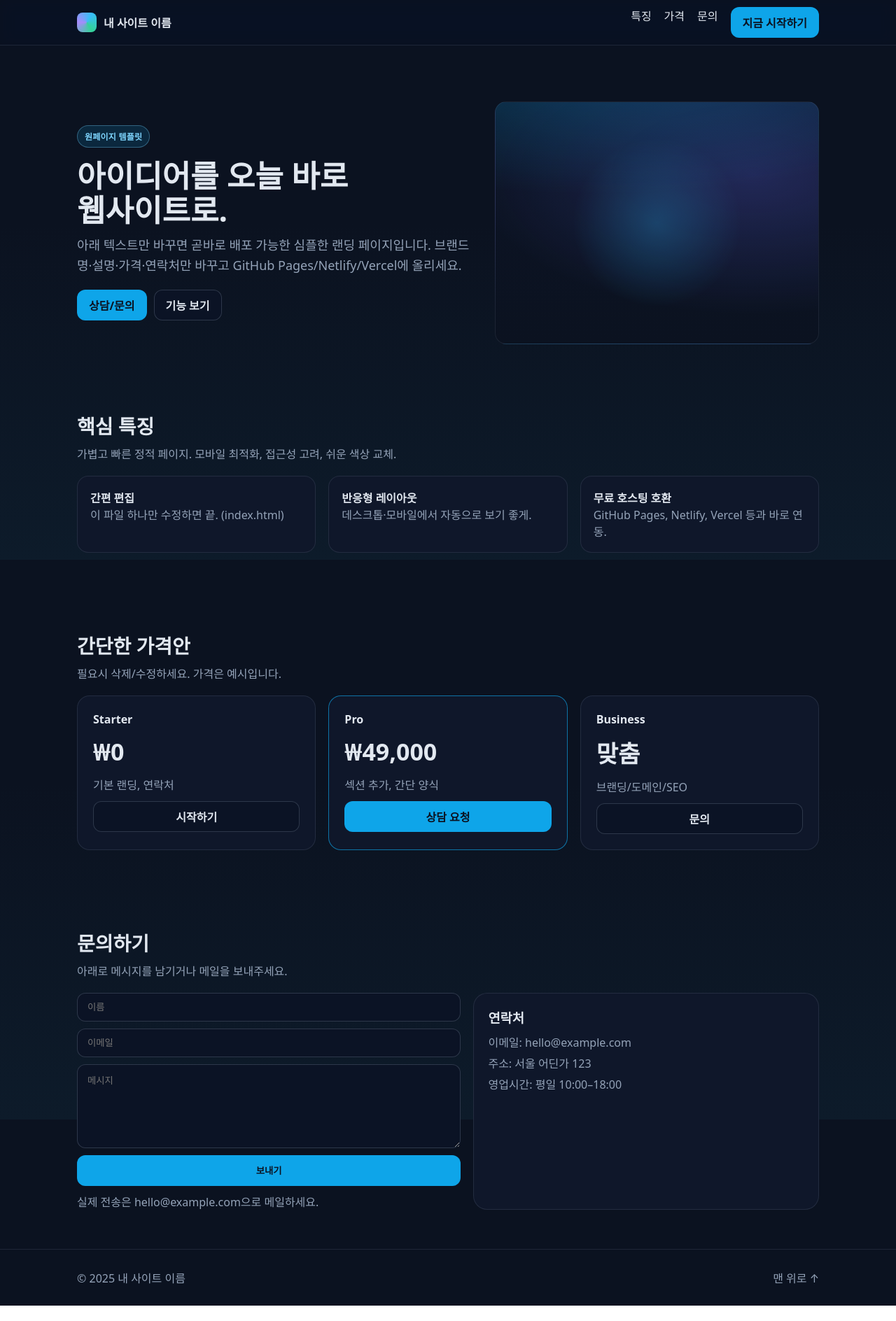
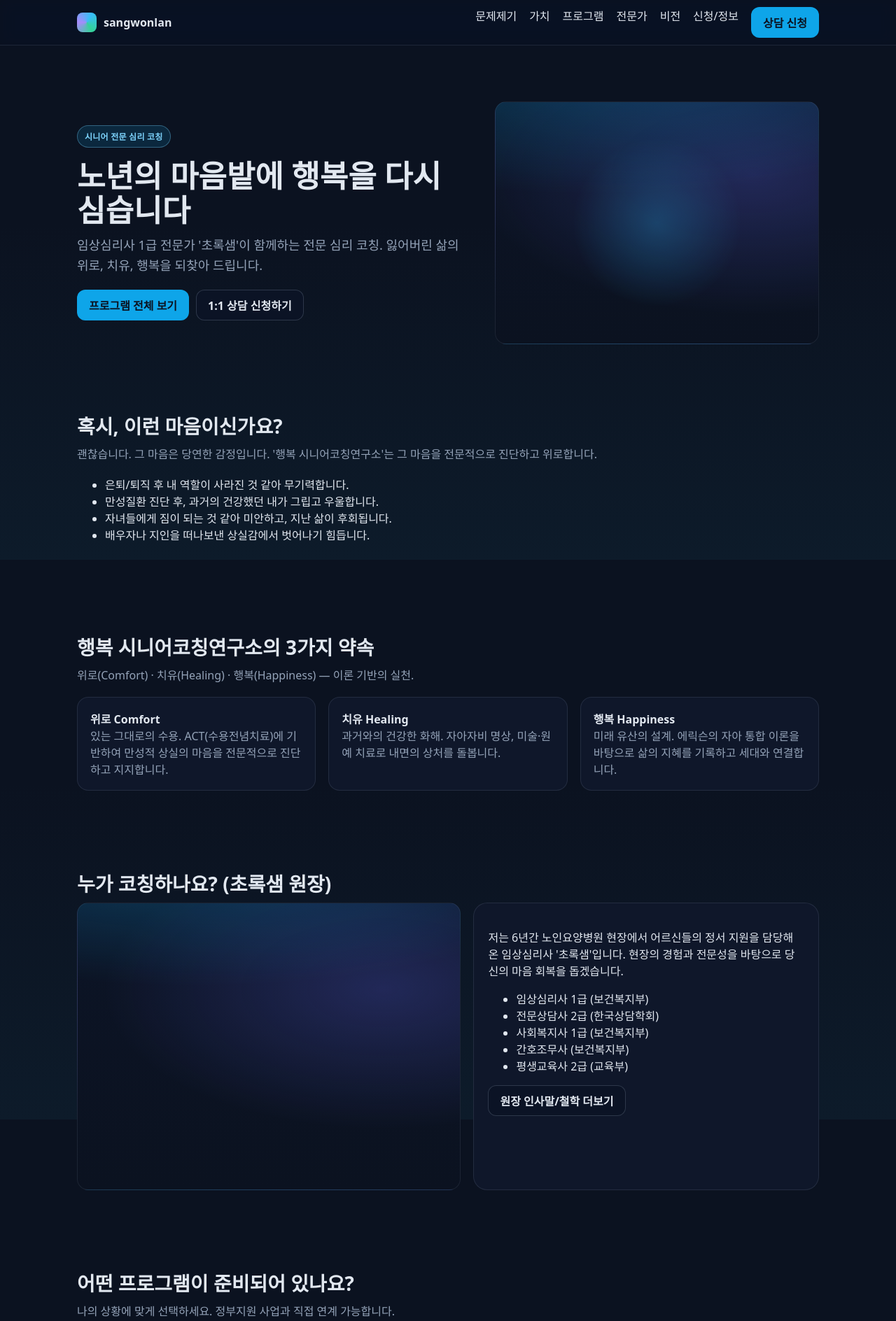
Before and after one commit to sangwonlan/sangwonlan.github.io, a plain HTML site: page index.html in a window 1280 px wide. Shown: the top 1888 px of the page at 70% size. Before the commit the page ends 1866 px from the top, so only its background shows below. Drawn offline with Linux system fonts and the light colour scheme.

Commit message:
Update index.html

```diff
--- a/index.html
+++ b/index.html
@@ -3,10 +3,10 @@
 <head>
   <meta charset="utf-8" />
   <meta name="viewport" content="width=device-width, initial-scale=1" />
-  <title>내 사이트 이름 — 간단한 원페이지</title>
-  <meta name="description" content="내 서비스/프로젝트를 소개하는 간단한 원페이지 템플릿" />
-  <meta property="og:title" content="내 사이트 이름" />
-  <meta property="og:description" content="내 서비스/프로젝트를 소개하는 간단한 원페이지 템플릿" />
+  <title>행복 시니어코칭연구소 — 노년의 마음밭에 위로와 치유, 행복을 다시 심습니다.</title>
+  <meta name="description" content="행복 시니어코칭연구소 | 노년의 마음밭에 위로와 치유, 행복을 다시 심습니다. 임상심리사 1급 '초록샘' 원장의 시니어 전문 심리상담." />
+  <meta property="og:title" content="행복 시니어코칭연구소" />
+  <meta property="og:description" content="행복 시니어코칭연구소 | 노년의 마음밭에 위로와 치유, 행복을 다시 심습니다. 임상심리사 1급 '초록샘' 원장의 시니어 전문 심리상담." />
   <meta property="og:type" content="website" />
   <meta name="theme-color" content="#0ea5e9" />
   <style>
@@ -80,42 +80,51 @@
       .menu-btn{display:inline-flex}
     }
   </style>
+  <meta name="twitter:description" content="행복 시니어코칭연구소 | 노년의 마음밭에 위로와 치유, 행복을 다시 심습니다. 임상심리사 1급 '초록샘' 원장의 시니어 전문 심리상담.">
 </head>
 <body>
   <header>
     <div class="container nav">
       <a class="brand" href="#top">
         <div class="brand__logo" aria-hidden></div>
-        <span>내 사이트 이름</span>
+        <span>sangwonlan</span>
       </a>
       <nav class="nav__links" aria-label="주요 메뉴">
-        <a href="#features">특징</a>
-        <a href="#pricing">가격</a>
-        <a href="#contact">문의</a>
-        <a class="btn btn--pri" href="#contact">지금 시작하기</a>
+        <a href="#pain">문제제기</a>
+        <a href="#values">가치</a>
+        <a href="#programs">프로그램</a>
+        <a href="#expert">전문가</a>
+        <a href="#vision">비전</a>
+        <a href="#apply">신청/정보</a>
+        <a class="btn btn--pri" href="#apply">상담 신청</a>
       </nav>
       <button class="btn menu-btn" id="menuToggle" aria-expanded="false" aria-controls="mobileMenu">메뉴</button>
     </div>
     <div id="mobileMenu" class="container" hidden>
-      <div style="display:flex;gap:12px;padding:12px 0 16px">
-        <a href="#features">특징</a>
-        <a href="#pricing">가격</a>
-        <a href="#contact">문의</a>
-        <a class="btn btn--pri" href="#contact">지금 시작하기</a>
+      <div style="display:flex;gap:12px;padding:12px 0 16px;flex-wrap:wrap">
+        <a href="#pain">문제제기</a>
+        <a href="#values">가치</a>
+        <a href="#programs">프로그램</a>
+        <a href="#expert">전문가</a>
+        <a href="#vision">비전</a>
+        <a href="#apply">신청/정보</a>
+        <a class="btn btn--pri" href="#apply">상담 신청</a>
       </div>
+    </div>
     </div>
   </header>
 
   <main id="top" class="container">
+    <!-- 1. 메인 화면 (첫인상: 신뢰와 공감) -->
     <section class="hero">
       <div class="hero__grid">
         <div>
-          <span class="tag">원페이지 템플릿</span>
-          <h1>아이디어를 오늘 바로 <br/>웹사이트로.</h1>
-          <p>아래 텍스트만 바꾸면 곧바로 배포 가능한 심플한 랜딩 페이지입니다. 브랜드명·설명·가격·연락처만 바꾸고 GitHub Pages/Netlify/Vercel에 올리세요.</p>
+          <span class="tag">시니어 전문 심리 코칭</span>
+          <h1>노년의 마음밭에 행복을 다시 심습니다</h1>
+          <p>임상심리사 1급 전문가 '초록샘'이 함께하는 전문 심리 코칭. 잃어버린 삶의 위로, 치유, 행복을 되찾아 드립니다.</p>
           <div style="display:flex;gap:10px;flex-wrap:wrap">
-            <a class="btn btn--pri" href="#contact">상담/문의</a>
-            <a class="btn" href="#features">기능 보기</a>
+            <a class="btn btn--pri" href="#programs">프로그램 전체 보기</a>
+            <a class="btn" href="#apply">1:1 상담 신청하기</a>
           </div>
         </div>
         <div class="card illus" aria-hidden>
@@ -124,66 +133,118 @@
       </div>
     </section>
 
-    <section id="features">
-      <h2>핵심 특징</h2>
-      <p class="lead">가볍고 빠른 정적 페이지. 모바일 최적화, 접근성 고려, 쉬운 색상 교체.</p>
+    <!-- 2. 문제 제기 (공감 유도) -->
+    <section id="pain">
+      <h2>혹시, 이런 마음이신가요?</h2>
+      <p class="lead">괜찮습니다. 그 마음은 당연한 감정입니다. '행복 시니어코칭연구소'는 그 마음을 전문적으로 진단하고 위로합니다.</p>
+      <ul>
+        <li>은퇴/퇴직 후 내 역할이 사라진 것 같아 무기력합니다.</li>
+        <li>만성질환 진단 후, 과거의 건강했던 내가 그립고 우울합니다.</li>
+        <li>자녀들에게 짐이 되는 것 같아 미안하고, 지난 삶이 후회됩니다.</li>
+        <li>배우자나 지인을 떠나보낸 상실감에서 벗어나기 힘듭니다.</li>
+      </ul>
+    </section>
+
+    <!-- 3. 핵심 가치 (솔루션) -->
+    <section id="values">
+      <h2>행복 시니어코칭연구소의 3가지 약속</h2>
+      <p class="lead">위로(Comfort) · 치유(Healing) · 행복(Happiness) — 이론 기반의 실천.</p>
       <div class="features">
         <div class="feature">
-          <strong>간편 편집</strong>
-          <p>이 파일 하나만 수정하면 끝. (index.html)</p>
+          <strong>위로 Comfort</strong>
+          <p>있는 그대로의 수용. ACT(수용전념치료)에 기반하여 만성적 상실의 마음을 전문적으로 진단하고 지지합니다.</p>
         </div>
         <div class="feature">
-          <strong>반응형 레이아웃</strong>
-          <p>데스크톱·모바일에서 자동으로 보기 좋게.</p>
+          <strong>치유 Healing</strong>
+          <p>과거와의 건강한 화해. 자아자비 명상, 미술·원예 치료로 내면의 상처를 돌봅니다.</p>
         </div>
         <div class="feature">
-          <strong>무료 호스팅 호환</strong>
-          <p>GitHub Pages, Netlify, Vercel 등과 바로 연동.</p>
+          <strong>행복 Happiness</strong>
+          <p>미래 유산의 설계. 에릭슨의 자아 통합 이론을 바탕으로 삶의 지혜를 기록하고 세대와 연결합니다.</p>
         </div>
       </div>
     </section>
 
-    <section id="pricing">
-      <h2>간단한 가격안</h2>
-      <p class="lead">필요시 삭제/수정하세요. 가격은 예시입니다.</p>
-      <div class="pricing">
-        <div class="plan">
-          <div><strong>Starter</strong></div>
-          <div class="price">₩0</div>
-          <div class="muted">기본 랜딩, 연락처</div>
-          <a class="btn" href="#contact">시작하기</a>
-        </div>
-        <div class="plan" style="border-color:rgba(14,165,233,.65)">
-          <div><strong>Pro</strong></div>
-          <div class="price">₩49,000</div>
-          <div class="muted">섹션 추가, 간단 양식</div>
-          <a class="btn btn--pri" href="#contact">상담 요청</a>
-        </div>
-        <div class="plan">
-          <div><strong>Business</strong></div>
-          <div class="price">맞춤</div>
-          <div class="muted">브랜딩/도메인/SEO</div>
-          <a class="btn" href="#contact">문의</a>
+    <!-- 4. 전문가 소개 (신뢰) -->
+    <section id="expert">
+      <h2>누가 코칭하나요? (초록샘 원장)</h2>
+      <div class="contact">
+        <div class="card illus" aria-hidden title="프로필 이미지 자리"></div>
+        <div class="card">
+          <p>저는 6년간 노인요양병원 현장에서 어르신들의 정서 지원을 담당해 온 임상심리사 '초록샘'입니다. 현장의 경험과 전문성을 바탕으로 당신의 마음 회복을 돕겠습니다.</p>
+          <ul>
+            <li>임상심리사 1급 (보건복지부)</li>
+            <li>전문상담사 2급 (한국상담학회)</li>
+            <li>사회복지사 1급 (보건복지부)</li>
+            <li>간호조무사 (보건복지부)</li>
+            <li>평생교육사 2급 (교육부)</li>
+          </ul>
+          <a class="btn" href="#apply">원장 인사말/철학 더보기</a>
         </div>
       </div>
     </section>
 
-    <section id="contact">
-      <h2>문의하기</h2>
-      <p class="lead">아래로 메시지를 남기거나 메일을 보내주세요.</p>
+    <!-- 5. 프로그램 (구체적 상품) -->
+    <section id="programs">
+      <h2>어떤 프로그램이 준비되어 있나요?</h2>
+      <p class="lead">나의 상황에 맞게 선택하세요. 정부지원 사업과 직접 연계 가능합니다.</p>
+      <div class="pricing">
+        <div class="plan" style="border-color:rgba(14,165,233,.65)">
+          <div><strong>1:1 심층 정서 코칭</strong></div>
+          <div class="muted">마음투자지원사업 연계 · 우울/불안/상실감</div>
+          <a class="btn btn--pri" href="#apply">상담 신청</a>
+        </div>
+        <div class="plan">
+          <div><strong>내 삶의 지혜 아카이브</strong></div>
+          <div class="muted">평생교육/자아통합 · 은퇴 후 삶 설계 그룹</div>
+          <a class="btn" href="#apply">자세히 보기</a>
+        </div>
+        <div class="plan">
+          <div><strong>행복 유산 기록 워크숍</strong></div>
+          <div class="muted">지역사회/세대 통합 · 멀티미디어 유산 제작</div>
+          <a class="btn" href="#apply">문의하기</a>
+        </div>
+      </div>
+    </section>
+
+    <!-- 6. 연구소 비전 (차별점) -->
+    <section id="vision">
+      <h2>우리는 끊임없이 연구합니다</h2>
       <div class="contact">
-        <form onsubmit="event.preventDefault(); alert('데모 폼입니다. 메일 링크를 사용하세요!');">
+        <div class="card illus" aria-hidden title="책 표지/이미지 자리"></div>
+        <div class="card">
+          <p><strong>연구소의 철학을 담은 책 《초록샘의 위로 정원: 노년의 마음밭에 위로와 치유, 행복을 다시 심다》</strong></p>
+          <p>행복 시니어코칭연구소는 단순한 상담 센터가 아닙니다. 임상심리학과 노년학의 최신 지견을 바탕으로, 시니어의 삶의 질을 향상시킬 수 있는 근거 중심(Evidence-Based) 프로그램을 개발하는 전문 연구 기관입니다. 책 출간, 논문 연구, 지역 사회 협력을 통해 건강한 노년의 행복 모델을 만들어가겠습니다.</p>
+        </div>
+      </div>
+    </section>
+
+    <!-- 7. 신청 및 정보 (마무리) -->
+    <section id="apply">
+      <h2>지금 바로, 당신의 마음밭에 행복을 심으세요</h2>
+      <p class="lead">[1:1 상담 신청하기] 또는 [프로그램 문의하기]로 시작하세요.</p>
+      <div class="contact">
+        <form onsubmit="event.preventDefault(); alert('데모 폼입니다. 메일/전화로 연락 부탁드립니다.');">
           <input type="text" placeholder="이름" required>
+          <input type="tel" placeholder="전화번호" required>
           <input type="email" placeholder="이메일" required>
-          <textarea placeholder="메시지" required></textarea>
-          <button class="btn btn--pri" type="submit">보내기</button>
-          <span class="muted">실제 전송은 <a href="mailto:hello@example.com">hello@example.com</a>으로 메일하세요.</span>
+          <textarea placeholder="문의 내용" required></textarea>
+          <div style="display:flex;gap:10px;flex-wrap:wrap">
+            <button class="btn btn--pri" type="submit">1:1 상담 신청하기</button>
+            <a class="btn" href="#programs">프로그램 전체 보기</a>
+          </div>
+          <span class="muted">실제 접수는 <a href="mailto:hello@example.com">hello@example.com</a> 또는 전화로 부탁드립니다.</span>
         </form>
         <div class="card">
-          <h3 style="margin:0 0 10px">연락처</h3>
-          <p class="muted" style="margin:0 0 6px">이메일: <a href="mailto:hello@example.com">hello@example.com</a></p>
-          <p class="muted" style="margin:0 0 6px">주소: 서울 어딘가 123</p>
-          <p class="muted" style="margin:0">영업시간: 평일 10:00–18:00</p>
+          <h3 style="margin:0 0 10px">기관 정보</h3>
+          <ul>
+            <li>연구소명: 행복 시니어코칭연구소</li>
+            <li>대표: 초록샘 (홍길동)</li>
+            <li>사업자등록번호: [XXXXX]</li>
+            <li>전화: [010-0000-0000]</li>
+            <li>주소: [세종시 OOO]</li>
+          </ul>
+          <p class="muted" style="margin:0">정부지원 바우처 제공기관 지정 마크 등은 이 영역에 배치 가능합니다.</p>
         </div>
       </div>
     </section>
@@ -192,7 +253,7 @@
   <footer>
     <div class="container">
       <div style="display:flex;justify-content:space-between;gap:10px;flex-wrap:wrap">
-        <span>© <span id="year"></span> 내 사이트 이름</span>
+        <span>© <span id="year"></span> sangwonlan</span>
         <a class="muted" href="#top">맨 위로 ↑</a>
       </div>
     </div>
```
